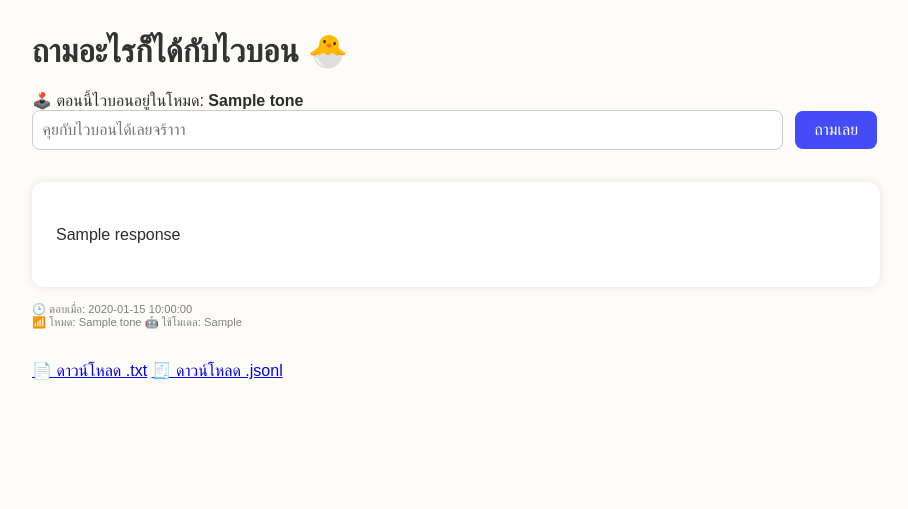
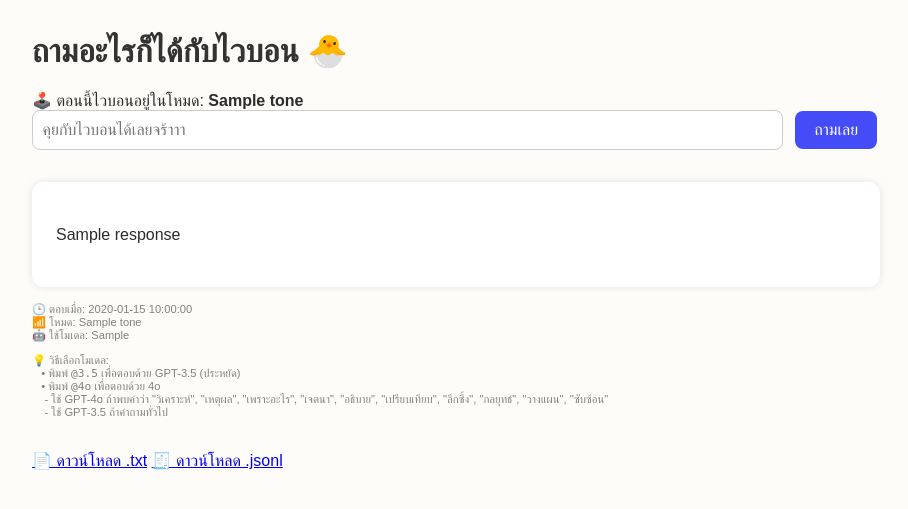
Before and after one commit to thammarongsak/waibon, a Flask app: template templates/index.html in a window 1280 px wide. Shown: the top 509 px of the page, without its empty margins (0-908 px from the left). Run offline with Flask 3, Linux system fonts and the light colour scheme; the template is opened without the code that fills it: most values are stand-ins (such as "Sample title", 1, 10 or a date in 2020).

Commit message:
Update index.html

```diff
--- a/templates/index.html
+++ b/templates/index.html
@@ -44,8 +44,14 @@
     {% if response %}
     <div style="font-size: 0.7rem; color: gray; margin-top: 1rem;">
         🕒 ตอบเมื่อ: {{ timestamp }}<br>
-        📶 โหมด: {{ tone }}
-        🤖 ใช้โมเดล: {{ model_used }}
+        📶 โหมด: {{ tone }}<br>
+        🤖 ใช้โมเดล: {{ model_used }}<br>
+        <br>
+        💡 วิธีเลือกโมเดล:<br>
+        &nbsp;&nbsp;&nbsp;• พิมพ์ <code>@3.5</code> เพื่อตอบด้วย GPT-3.5 (ประหยัด)<br>
+        &nbsp;&nbsp;&nbsp;• พิมพ์ <code>@4o</code> เพื่อตอบด้วย 4o<br>
+        &nbsp;&nbsp;&nbsp;&nbsp;- ใช้ GPT-4o ถ้าพบคำว่า "วิเคราะห์", "เหตุผล", "เพราะอะไร", "เจตนา", "อธิบาย", "เปรียบเทียบ", "ลึกซึ้ง", "กลยุทธ์", "วางแผน", "ซับซ้อน"<br>
+        &nbsp;&nbsp;&nbsp;&nbsp;- ใช้ GPT-3.5 ถ้าคำถามทั่วไป
     </div>
     {% endif %}
 
```
